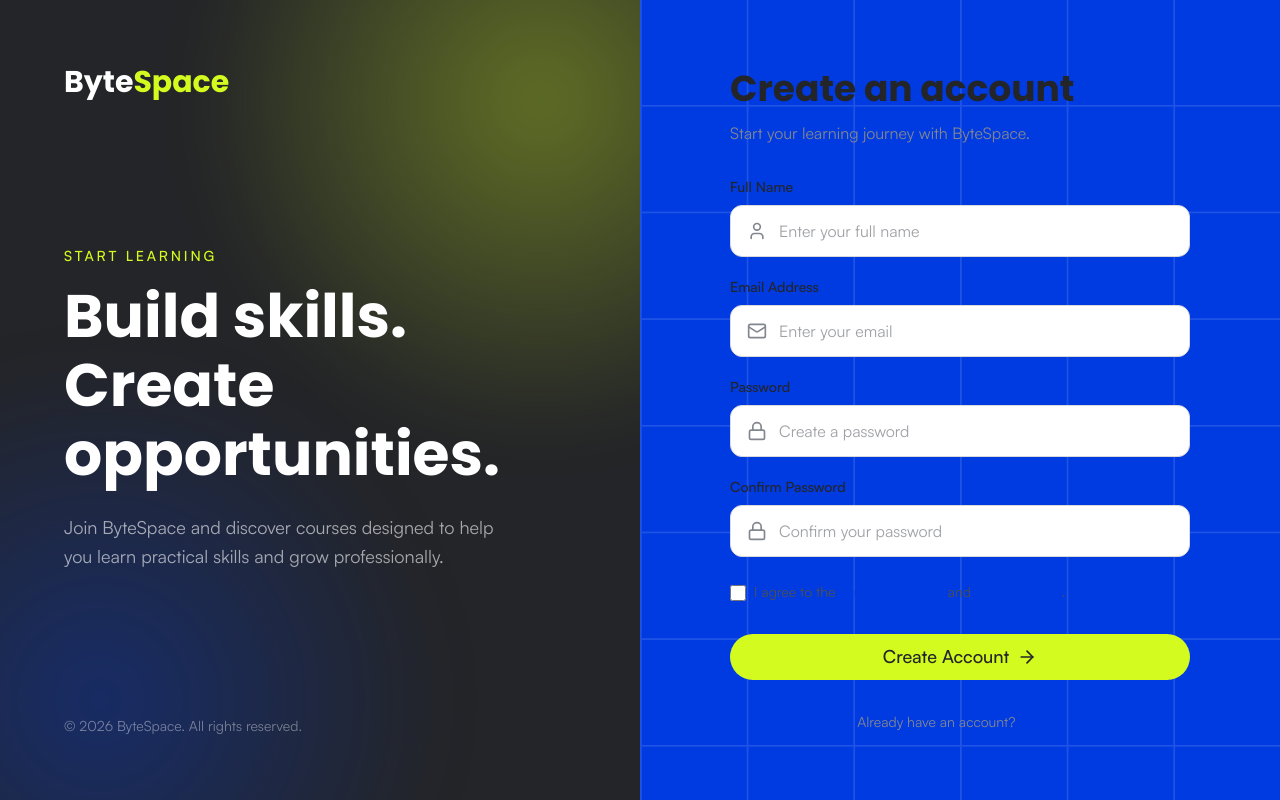
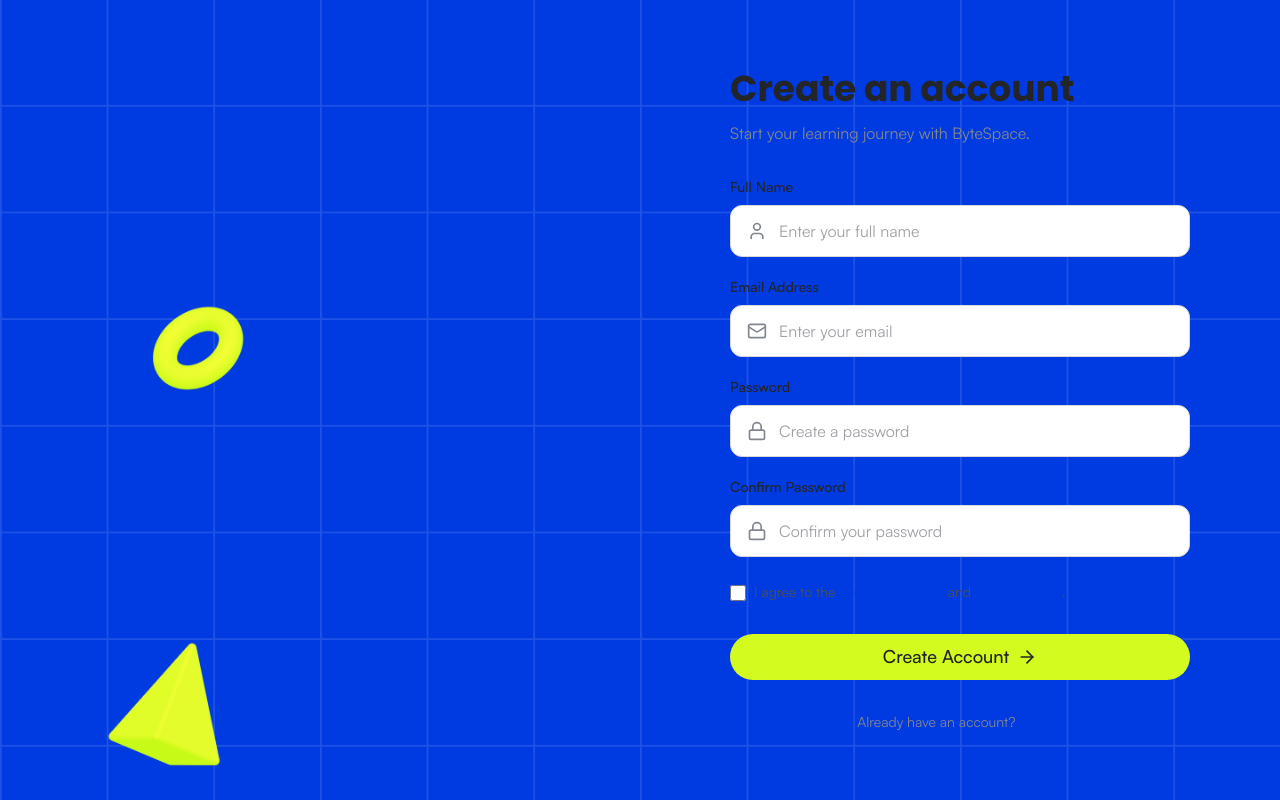
Before and after one commit to navilur/ByteSpace, a Next.js app: page /register in a window 1280 px wide. Built offline with nearby package versions, Linux system fonts and the light colour scheme.

Commit message:
fix hero image

```diff
--- a/src/app/(auth)/register/page.tsx
+++ b/src/app/(auth)/register/page.tsx
@@ -9,67 +9,10 @@ import Button from "@/app/components/ui/Button";
 const RegisterPage = () => {
   return (
     <div className="flex min-h-screen w-full">
-      {/* Left Side */}
-      <div className="relative hidden overflow-hidden bg-[#242528] lg:flex lg:w-1/2">
-        <div
-          className="
-            absolute
-            -right-[250px]
-            -top-[250px]
-            h-[700px]
-            w-[700px]
-            rounded-full
-            bg-[radial-gradient(circle,rgba(212,251,32,0.35)_0%,rgba(212,251,32,0)_70%)]
-            blur-[30px]
-          "
-        />
+      <div className="relative hidden overflow-hidden lg:flex lg:w-1/2"></div>
 
-        <div
-          className="
-            absolute
-            -bottom-[250px]
-            -left-[250px]
-            h-[700px]
-            w-[700px]
-            rounded-full
-            bg-[radial-gradient(circle,rgba(0,59,226,0.35)_0%,rgba(0,59,226,0)_70%)]
-            blur-[30px]
-          "
-        />
-
-        <div className="relative z-10 flex w-full flex-col justify-between p-12 xl:p-16">
-          <Link
-            href="/"
-            className="font-[Poppins] text-3xl font-bold text-white"
-          >
-            Byte<span className="text-[#D4FB20]">Space</span>
-          </Link>
-
-          <div className="max-w-[520px]">
-            <p className="mb-4 font-[Satoshi] text-sm font-medium uppercase tracking-[0.2em] text-[#D4FB20]">
-              Start Learning
-            </p>
-
-            <h1 className="font-[Poppins] text-5xl font-semibold leading-[115%] text-white xl:text-6xl">
-              Build skills. Create opportunities.
-            </h1>
-
-            <p className="mt-6 max-w-[450px] font-[Satoshi] text-lg leading-[160%] text-white/60">
-              Join ByteSpace and discover courses designed to help you learn
-              practical skills and grow professionally.
-            </p>
-          </div>
-
-          <p className="font-[Satoshi] text-sm text-white/40">
-            © {new Date().getFullYear()} ByteSpace. All rights reserved.
-          </p>
-        </div>
-      </div>
-
-      {/* Right Side */}
       <div className="flex w-full items-center justify-center px-6 py-12 lg:w-1/2 lg:px-12">
         <div className="w-full max-w-[460px]">
-          {/* Mobile Logo */}
           <Link
             href="/"
             className="mb-10 block text-center font-[Poppins] text-3xl font-bold text-[#242528] lg:hidden"
@@ -147,7 +90,6 @@ const RegisterPage = () => {
             </Button>
           </form>
 
-          {/* Login */}
           <p className="mt-8 text-center font-[Satoshi] text-sm text-[#82868E]">
             Already have an account?{" "}
             <Link
--- a/src/app/components/home/Hero.tsx
+++ b/src/app/components/home/Hero.tsx
@@ -143,7 +143,13 @@ export default function Hero() {
               Search
             </Button>
           </div>
-          <Image src={item.image} alt="" width={746} height={541} priority />
+          <Image
+            src={item.image}
+            alt="Hero Image"
+            width={746}
+            height={541}
+            priority
+          />
         </div>
       ))}
     </section>
```
